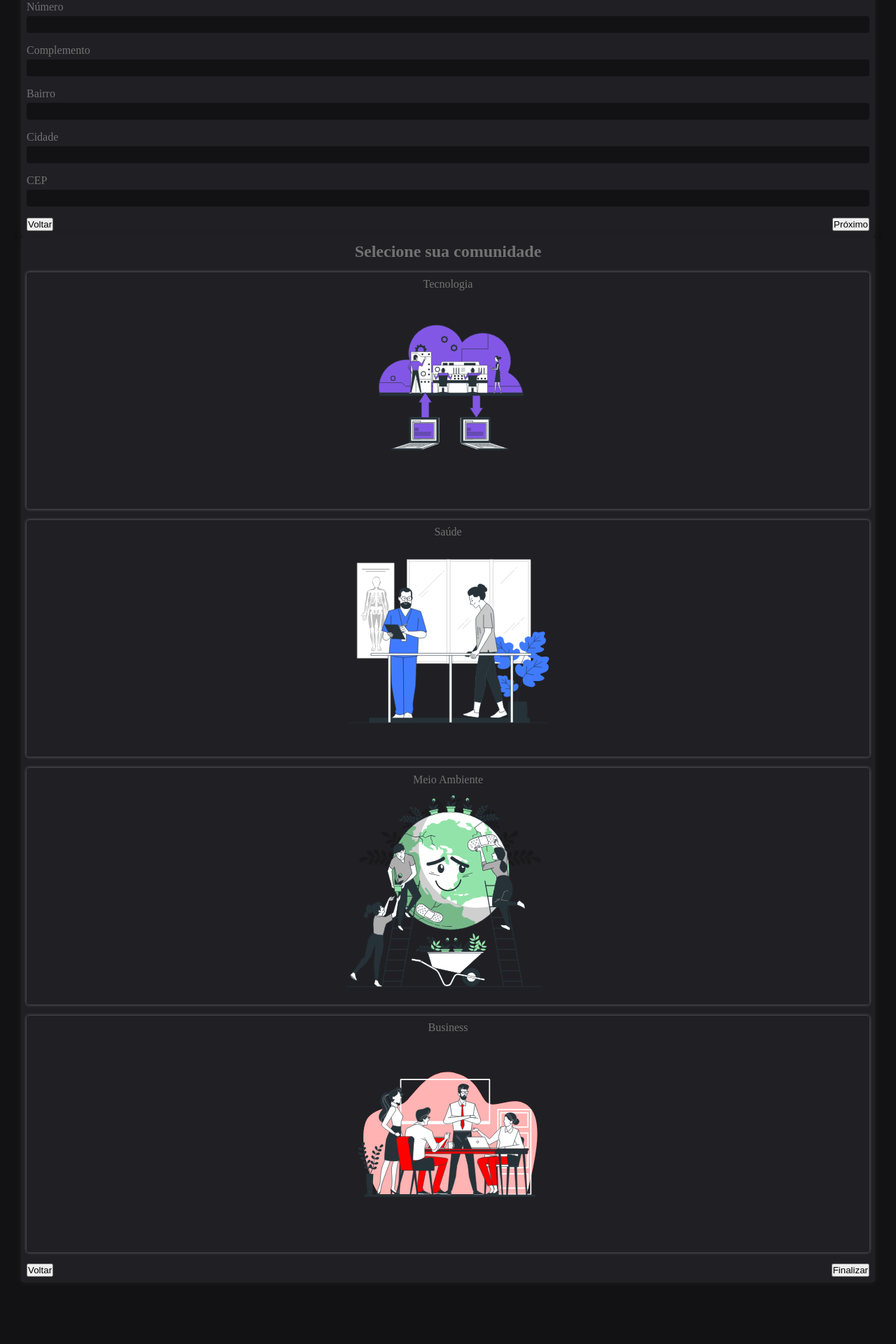
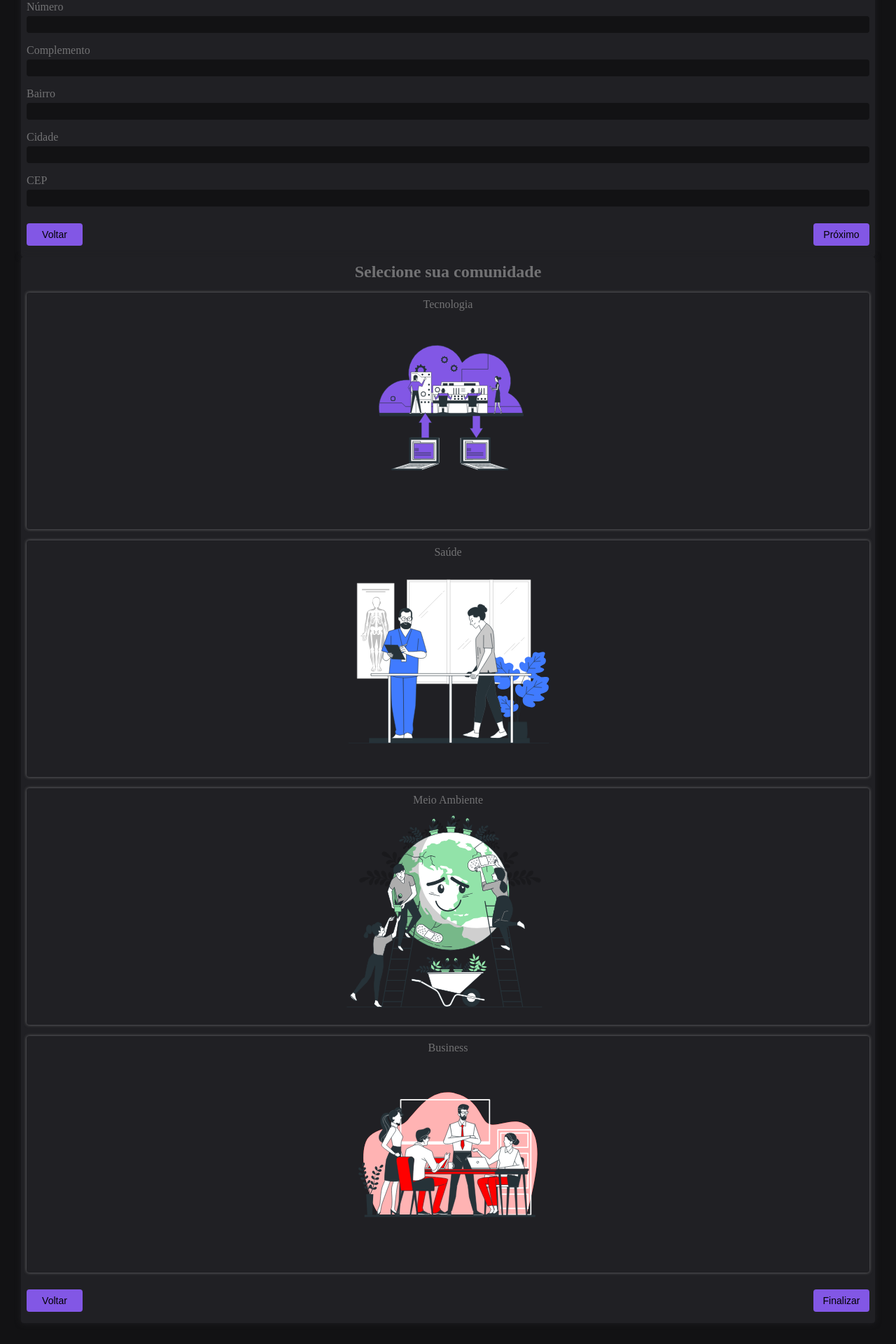
Before and after one commit to Lucas-Almeida-SD/Evolution_Community-Front_End, a React (Create React App) app: page /registration in a window 1280 px wide. Shown: the part 797-2717 px from the top of the page at 70% size. Before the commit the page ends 2659 px from the top, so only its background shows below. Built offline with nearby package versions, Linux system fonts and the light colour scheme.

Commit message:
feat: adicionado className aos botoes de back e next

```diff
--- a/src/components/AddressInformationForm.tsx
+++ b/src/components/AddressInformationForm.tsx
@@ -55,8 +55,8 @@ function AddressInformationForm(props: Props) {
         <input id="cep" type="text" name="CEP" onChange={handleChange} />
       </label>
       <div className="change-step">
-        <button type="button" onClick={handleClickPreviousBtn}>Voltar</button>
-        <button type="button" onClick={handleClickNextBtn}>Próximo</button>
+        <button type="button" className="back" onClick={handleClickPreviousBtn}>Voltar</button>
+        <button type="button" className="next" onClick={handleClickNextBtn}>Próximo</button>
       </div>
     </form>
   );
--- a/src/components/CommunityForm.tsx
+++ b/src/components/CommunityForm.tsx
@@ -64,8 +64,8 @@ function CommunityForm(props: Props) {
       <h2>Selecione sua comunidade</h2>
       {plans.map((plan) => renderPlanCard(plan.title, plan.src, plan.title, plan.id))}
       <div className="change-step">
-        <button type="button" onClick={handleClickPreviousBtn}>Voltar</button>
-        <button type="button" onClick={handleClickNextBtn}>Finalizar</button>
+        <button type="button" className="back" onClick={handleClickPreviousBtn}>Voltar</button>
+        <button type="button" className="next" onClick={handleClickNextBtn}>Finalizar</button>
       </div>
     </form>
   );
```
